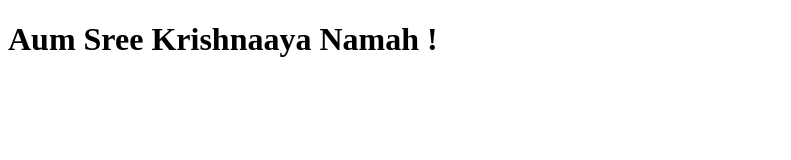
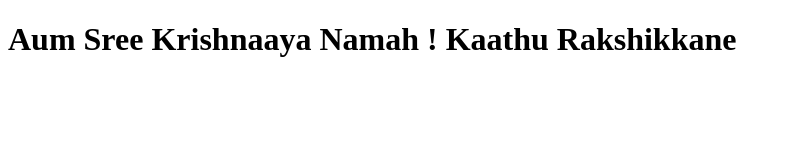
Before and after one commit to happylucki/OBrandon, a plain HTML site: page OPlantPlaces1/WebContent/index.html in a window 1280 px wide. Shown: the whole page, without its empty margins (0-791 px from the left). Drawn offline with Linux system fonts and the light colour scheme.

Commit message:
Namo Push

```diff
--- a/OPlantPlaces1/WebContent/index.html
+++ b/OPlantPlaces1/WebContent/index.html
@@ -6,6 +6,6 @@
 <title>Aum Namo Narayanaya</title>
 </head>
 <body>
-  <h1>  Aum Sree Krishnaaya Namah !</h1>
+  <h1>  Aum Sree Krishnaaya Namah ! Kaathu Rakshikkane</h1>
 </body>
 </html>
```
